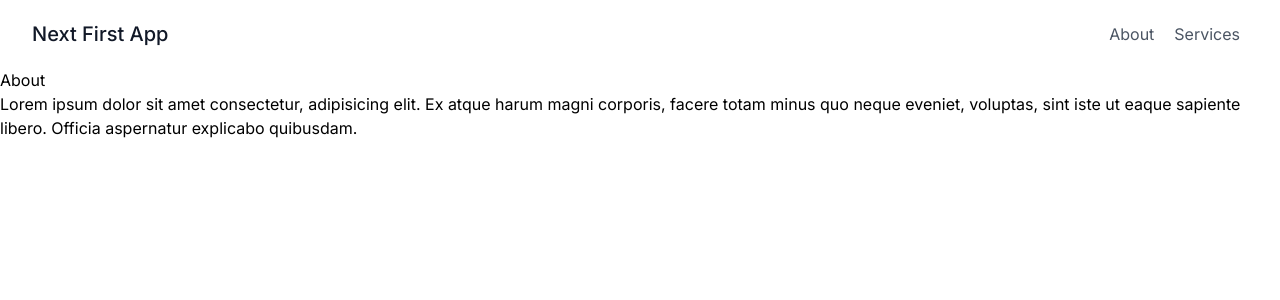
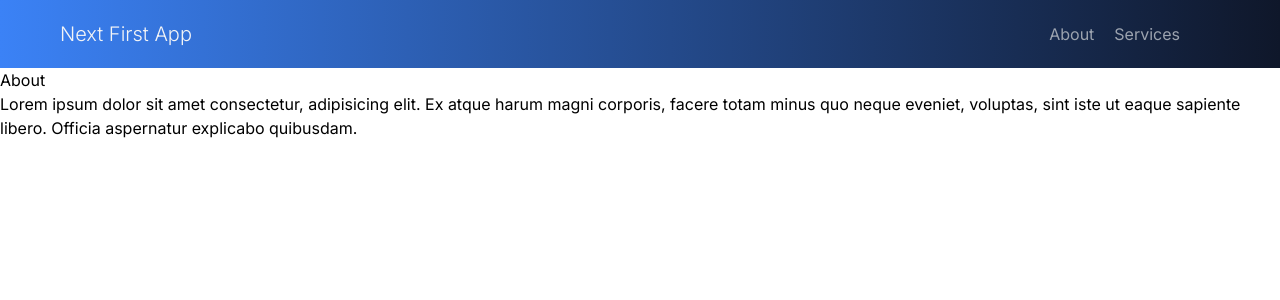
Before and after one commit to AlexBecci/firstAppNextjs13, a Next.js app: page /about in a window 1280 px wide. Shown: the top 300 px of the page. Built offline with nearby package versions, Linux system fonts and the light colour scheme.

Commit message:
Home tailwindCss Added

```diff
--- a/app/page.jsx
+++ b/app/page.jsx
@@ -10,8 +10,6 @@ async function IndexPage() {
   const users = await fetchUsers();
   return (
     <div>
-      <h1>Index Page</h1>
-
       <Users users={users} />
     </div>
   );
--- a/components/Navigation.jsx
+++ b/components/Navigation.jsx
@@ -3,19 +3,19 @@ import Link from "next/link";
 function Navigation() {
   return (
     <>
-      <ul className="text-gray-600 body-font">
-        <div className="container mx-auto flex flex-wrap p-5 flex-col md:flex-row items-center">
+      <ul className="text-gray-400 body-font bg-gradient-to-r from-blue-500 to-slate-900 ">
+        <div className="container mx-auto flex flex-wrap p-5 flex-row  items-center">
           <Link
             href="/"
-            className="flex title-font font-medium items-center text-gray-900 mb-4 md:mb-0"
+            className="flex title-font font-light items-center text-gray-100 mb-4 md:mb-0 hover:scale-110 duration-300 hover:text-zinc-50"
           >
-            <span className="ml-3 text-xl">Next First App</span>
+            <span className="ml-3 md:ml-10 text-xl">Next First App</span>
           </Link>
-          <li className="md:ml-auto flex flex-wrap items-center text-base justify-center">
-            <Link href="/about" className="mr-5 hover:text-gray-900">
+          <li className="ml-auto flex flex-wrap items-center text-base justify-center">
+            <Link href="/about" className="mr-5 hover:text-gray-200 hover:scale-105 duration-300">
               About
             </Link>
-            <Link href="/services" className="mr-5 hover:text-gray-900">
+            <Link href="/services" className="mr-5 md:mr-20 hover:text-gray-200 hover:scale-105 duration-300">
               Services
             </Link>
           </li>
--- a/components/Users.jsx
+++ b/components/Users.jsx
@@ -1,10 +1,14 @@
-"use client"
+"use client";
 import { useRouter } from "next/navigation";
 
 function Users({ users }) {
   const router = useRouter();
   return (
-    <ul>
+    <>
+      <div className="flex items-center justify-between w-full text-zinc-800">
+        <div className="flex flex-col lg:flex-row w-full items-start lg:items-center rounded bg-zinc-50 shadow mx-20 my-5">
+          <div className="w-full h-full border-2 border-gray-300 shadow-xl rounded-lg">
+            <ul className="">
               {users.map((user) => (
                 <li
                   key={user.id}
@@ -12,16 +16,28 @@ function Users({ users }) {
                     router.push(`/users/${user.id}`);
                   }}
                 >
-          <div>
-            <h5>
-              {user.id} {user.first_name} {user.last_name}
+                  <div className="hover:bg-gray-200 flex flex-row items-center border-b-2 border-gray-300">
+                    <div className="mr-auto mx-5">
+                      <h5 className="text-slate-800 text-lg">
+                        {user.id} <span className="text-black">{user.first_name} {user.last_name}</span>
                       </h5>
-            <p>{user.email}</p>
+                      <p className="text-sm">{user.email}</p>
                     </div>
-          <img src={user.avatar} alt={user.email} />
+                    <div className="mx-5 my-1.5">
+                      <img
+                        className="rounded-full"
+                        src={user.avatar}
+                        alt={user.email}
+                      />
+                    </div>
+                  </div>
                 </li>
               ))}
             </ul>
+          </div>
+        </div>
+      </div>
+    </>
   );
 }
 
```
Lines whose indentation alone changed are shown as unchanged.
